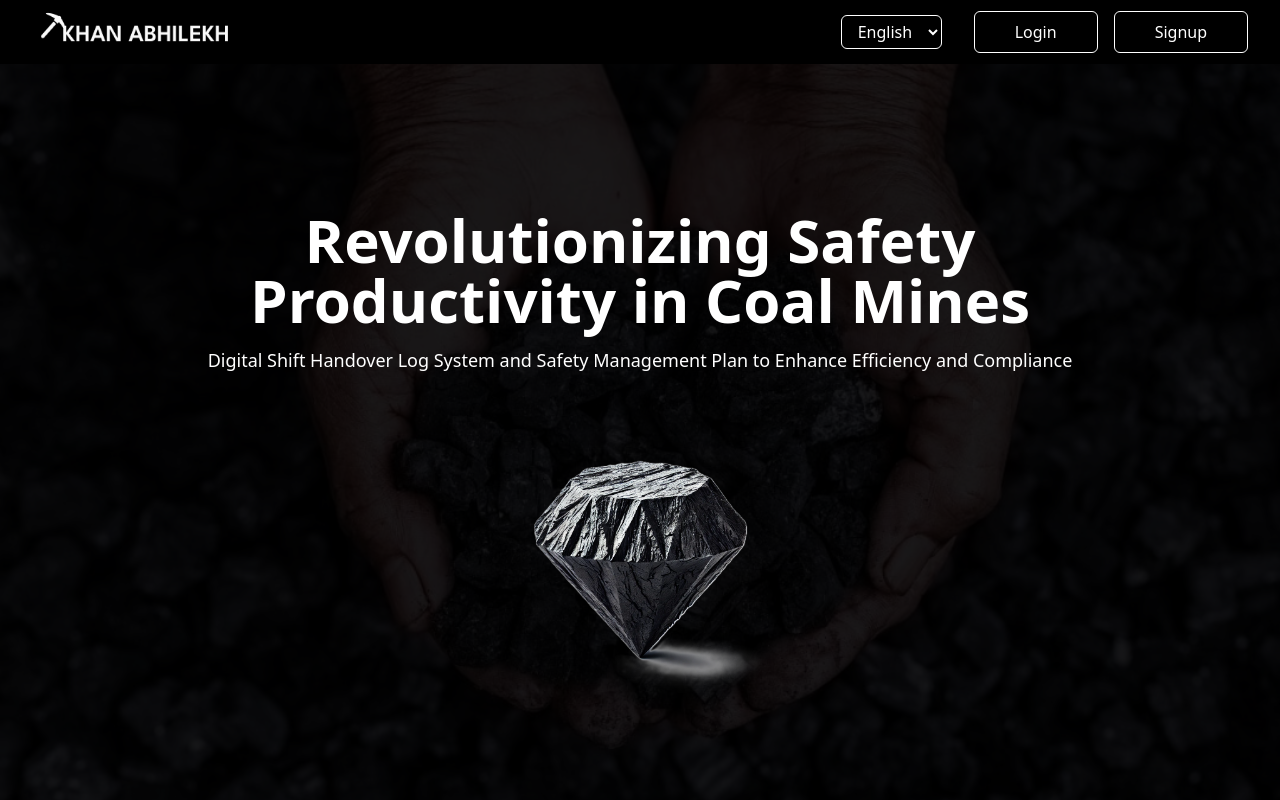
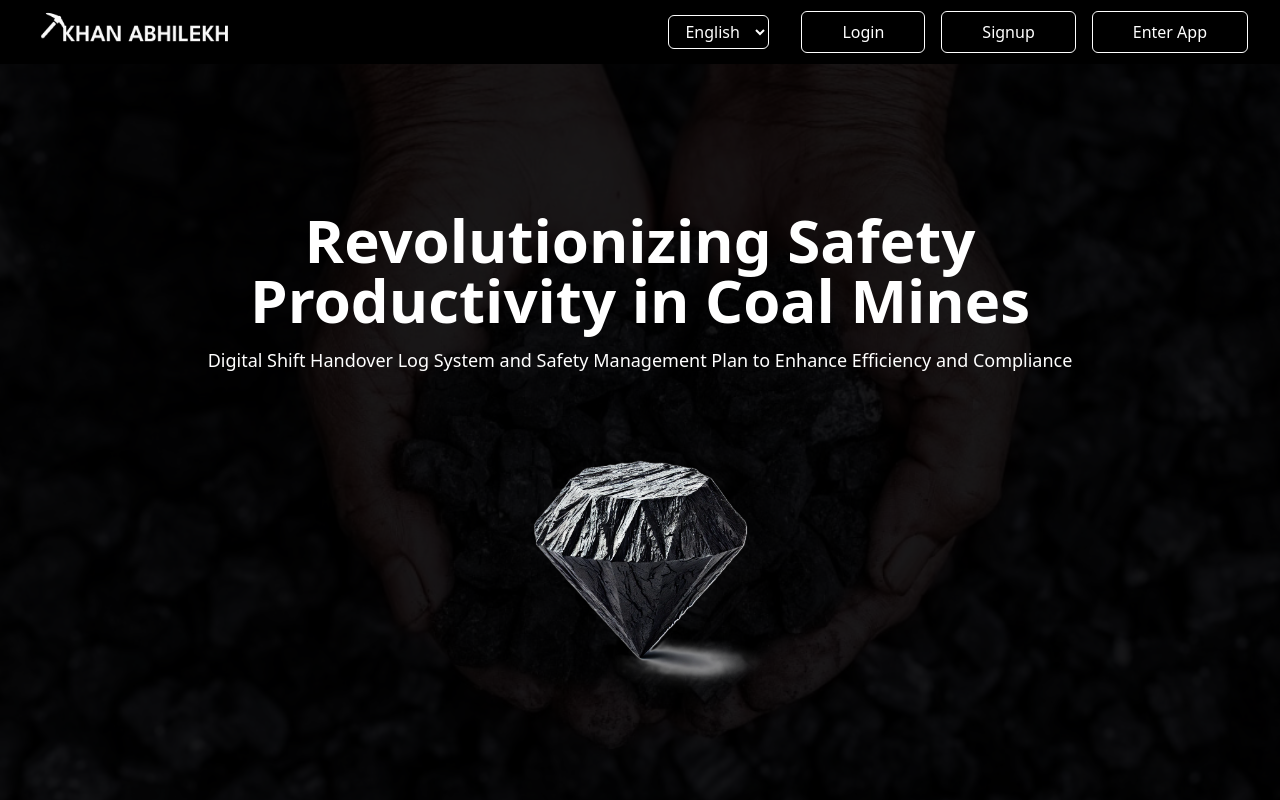
Before and after one commit to Subhampops/khan-abhilekh, a React (Vite) app in the folder Frontend/: page / in a window 1280 px wide. Shown: the top 800 px of the page. Built offline with nearby package versions, Linux system fonts and the light colour scheme.

Commit message:
Update Navbar.jsx

```diff
--- a/Frontend/src/components/landingpage/Navbar.jsx
+++ b/Frontend/src/components/landingpage/Navbar.jsx
@@ -6,14 +6,17 @@ const translations = {
   en: {
     login: "Login",
     signup: "Signup",
+    enterApp: "Enter App", // New translation
   },
   bn: {
     login: "লগইন",
     signup: "সাইন আপ",
+    enterApp: "অ্যাপে প্রবেশ করুন", // New translation
   },
   hi: {
     login: "लॉगिन",
     signup: "साइनअप",
+    enterApp: "ऐप दर्ज करें", // New translation
   }
 };
 
@@ -59,6 +62,12 @@ const Navbar = ({ language, onLanguageChange }) => {
                   {t.signup}
                 </button>
               </Link>
+              {/* Enter App Button */}
+              <Link to="/enter">
+                <button className="border border-white text-white px-10 py-2 rounded-md transition-colors duration-300 hover:bg-white hover:text-black">
+                  {t.enterApp}
+                </button>
+              </Link>
             </div>
           </div>
         </div>
```
